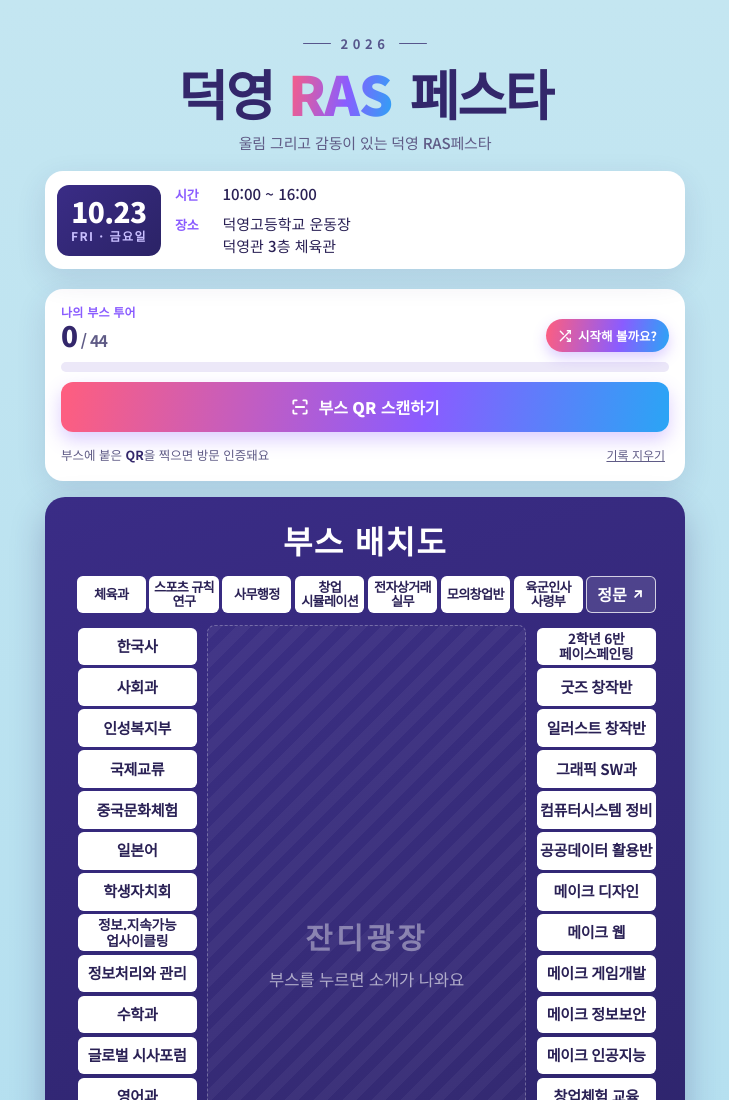
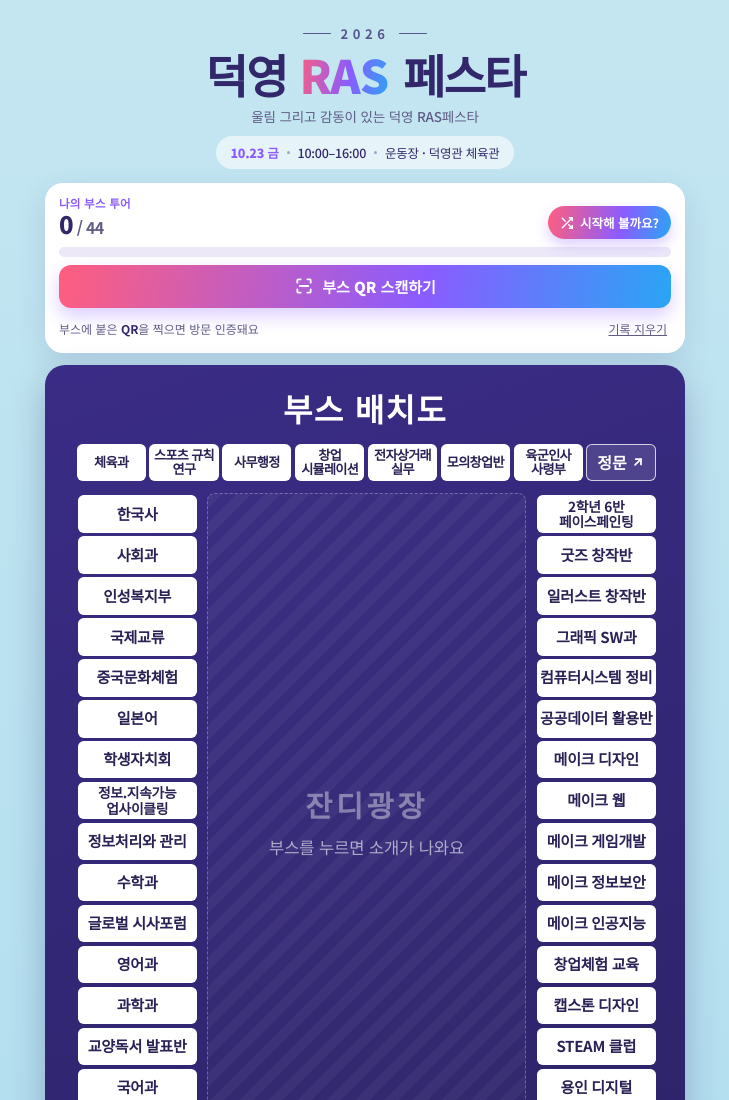
Before and after one commit to saisoo/DY-booth, a plain HTML site: page index.html in a window 1280 px wide. Shown: the top 1100 px of the page, without its empty margins (275-1004 px from the left). Drawn offline with nearby package versions, Linux system fonts and the light colour scheme.

Commit message:
index.html 업데이트

```diff
--- a/index.html
+++ b/index.html
@@ -274,6 +274,18 @@ button:focus-visible{outline:3px solid var(--pink);outline-offset:2px}
 .visit-btn.done{cursor:default}
 .visit-btn{display:flex;align-items:center;justify-content:center;gap:8px}
 .visit-btn .cam{width:22px;height:22px;flex:none}
+.hero{padding-block:8px 14px;gap:6px}
+.name{font-size:clamp(30px,9vw,46px)}
+.tagline{font-size:13.5px}
+.meta-line{margin:4px 0 0;display:flex;flex-wrap:nowrap;white-space:nowrap;max-width:100%;box-sizing:border-box;letter-spacing:-.02em;justify-content:center;align-items:center;gap:4px 8px;font-size:12.5px;font-weight:500;color:var(--navy);
+  background:rgba(255,255,255,.6);border-radius:999px;padding:7px 14px;font-variant-numeric:tabular-nums}
+.meta-line b{font-weight:800;color:#8a5cff}
+.meta-line i{width:3px;height:3px;border-radius:50%;background:currentColor;opacity:.4}
+.tour{padding:12px 14px;gap:8px;margin-bottom:12px}
+.tour-num{font-size:24px}
+.tour-label{font-size:11.5px}
+.scan-btn{padding:11px;font-size:15px}
+.tour-foot{font-size:12px}
 </style>
 <script src="https://cdn.jsdelivr.net/npm/jsqr@1.4.0/dist/jsQR.js"></script>
 </head>
@@ -285,13 +297,7 @@ button:focus-visible{outline:3px solid var(--pink);outline-offset:2px}
       <div class="eyebrow">2026</div>
       <h1 class="name"><span class="dy">덕영</span><span class="ras"><i class="r">R</i><i class="a">A</i><i class="s">S</i></span><span class="fe">페스타</span></h1>
       <p class="tagline">울림 그리고 감동이 있는 덕영 RAS페스타</p>
-      <div class="info">
-        <div class="date"><b>10.23</b><span>FRI · 금요일</span></div>
-        <dl>
-          <div><dt>시간</dt><dd>10:00 ~ 16:00</dd></div>
-          <div><dt>장소</dt><dd>덕영고등학교 운동장<br>덕영관 3층 체육관</dd></div>
-        </dl>
-      </div>
+      <p class="meta-line"><b>10.23 금</b><i></i>10:00–16:00<i></i>운동장 · 덕영관 체육관</p>
     </header>
     <section class="tour" aria-label="나의 부스 투어">
       <div class="tour-top">
```
